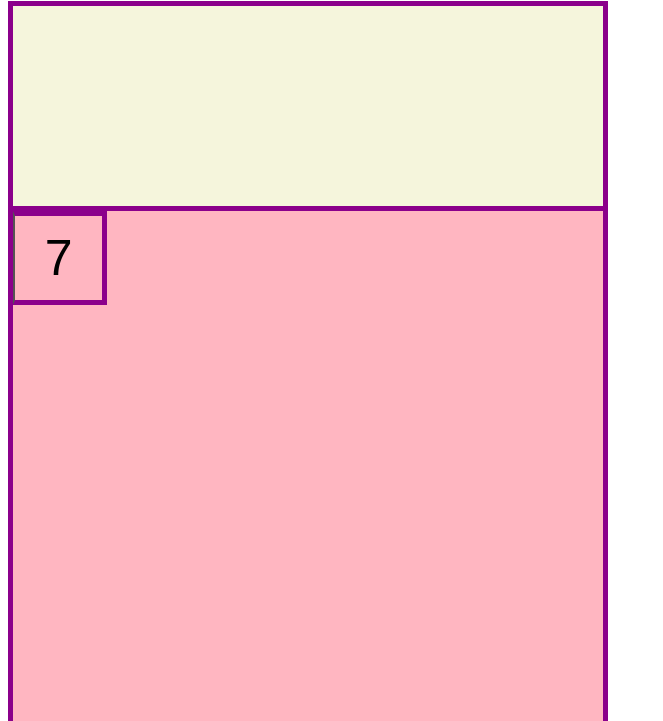
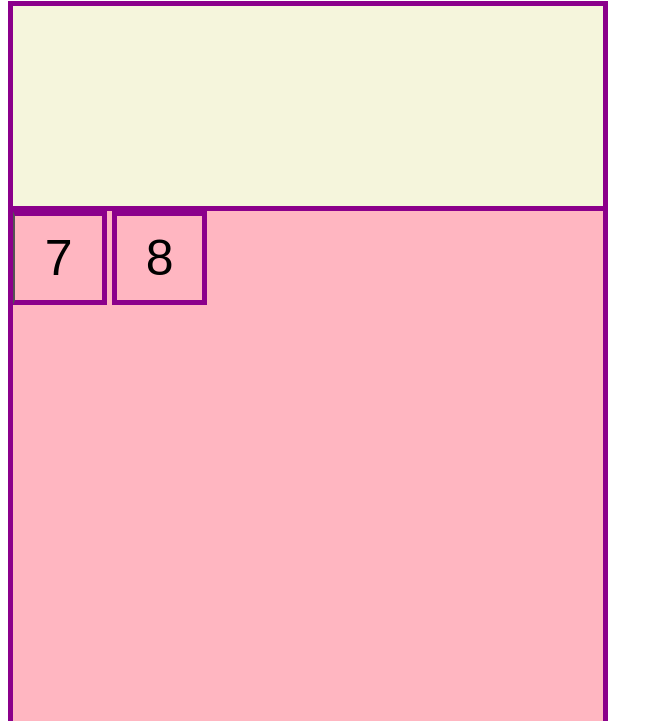
Before and after one commit to Snehaaaluvscheese/Calculator, a plain HTML site: page index.html in a window 1280 px wide. Shown: the part 79-800 px from the top of the page, without its empty margins (0-663 px from the left). Drawn offline with Linux system fonts and the light colour scheme.

Commit message:
Add button 8 and event listener to it

```diff
--- a/script.js
+++ b/script.js
@@ -59,17 +59,35 @@ const calcBox = document.querySelector('#container');
     calcBox.appendChild(button7);
     // append childNode button 7 to calculator container parentNode
 
+    let displayValue;
+    // variable to store display value
+
     function addNum7() {
         document.getElementById("display").innerHTML = document.getElementById("display").innerHTML + "7";
-
-      }
-
-      // function to input num 7
+    }
+    // function to input num 7
 
 
     button7.addEventListener('click', () => {
       addNum7();
+      displayValue = "7";
+    });
+    // add event listener to button 7 that puts 7 in display
 
-    });
+     const button8 = document.createElement('button');
+     // created second button '8' of calculator
 
-    // add event listener to button 7
+     button8.textContent = '8';
+     // added text content to button8
+
+     button8.setAttribute('id', 'button8');
+     // added id to button8
+
+     calcBox.appendChild(button8);
+     // append childNode button 8 to calculator container parentNode
+
+     button8.addEventListener('click', () => {
+        document.getElementById("display").innerHTML = document.getElementById("display").innerHTML + "8";
+        displayValue = "8";
+     });
+     // add event listener to button 8 that puts 8 in display
--- a/style.css
+++ b/style.css
@@ -1,5 +1,5 @@
 #container {
-    display: grid;
+
     width: 600px;
     height: 900px;
     box-sizing: border-box;
@@ -33,3 +33,16 @@
    }
 
    /* styled button 7 */
+
+   #button8 {
+    width: 2.5cm;
+    height: 2.5cm;
+    box-sizing: border-box;
+    background-color: lightpink;
+    margin-left: 5px;
+    font-size: 50px;
+    border: 5px solid darkmagenta;
+    margin-bottom: 600px;
+   }
+
+   /* styled button 8 */
```
